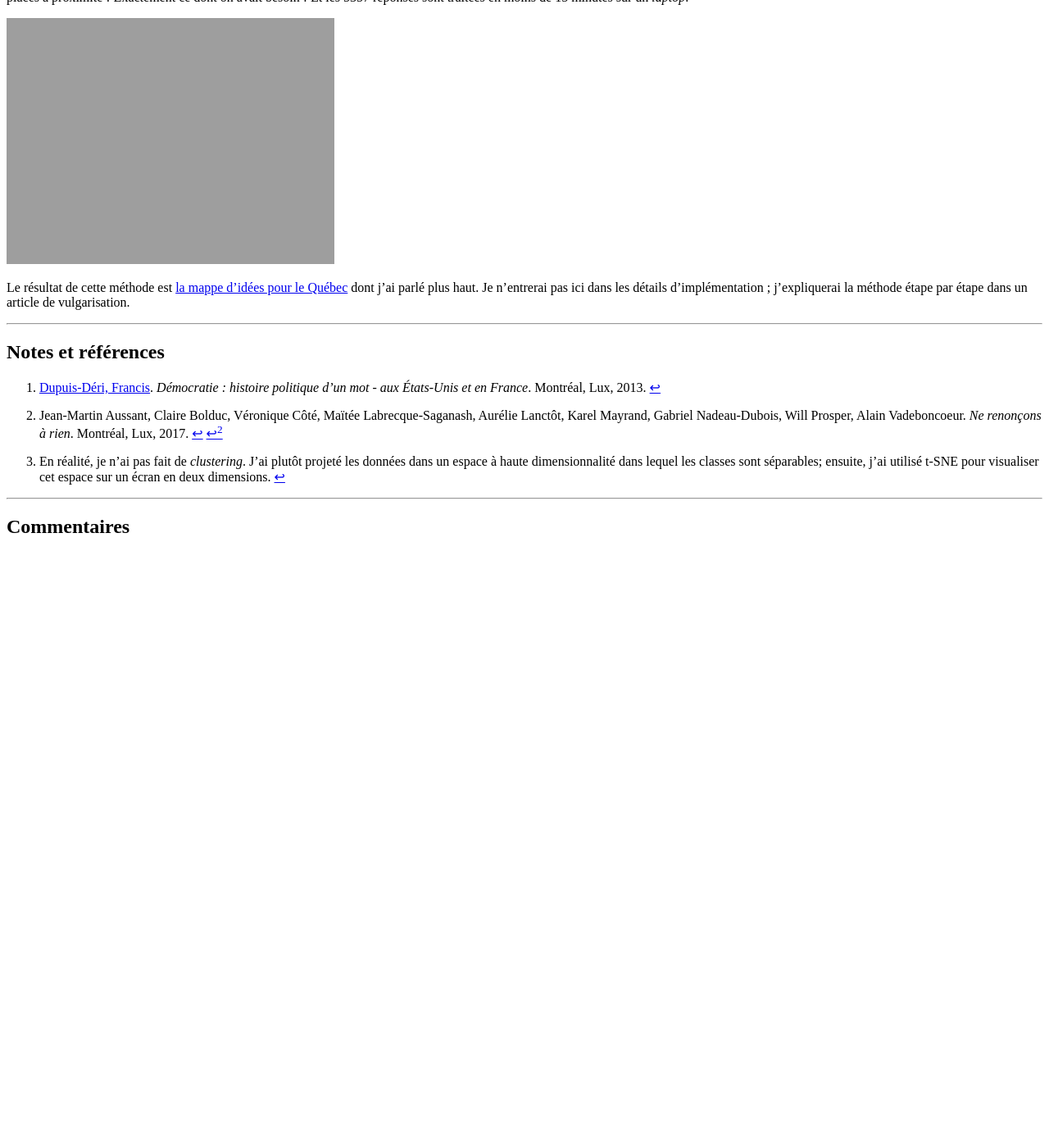
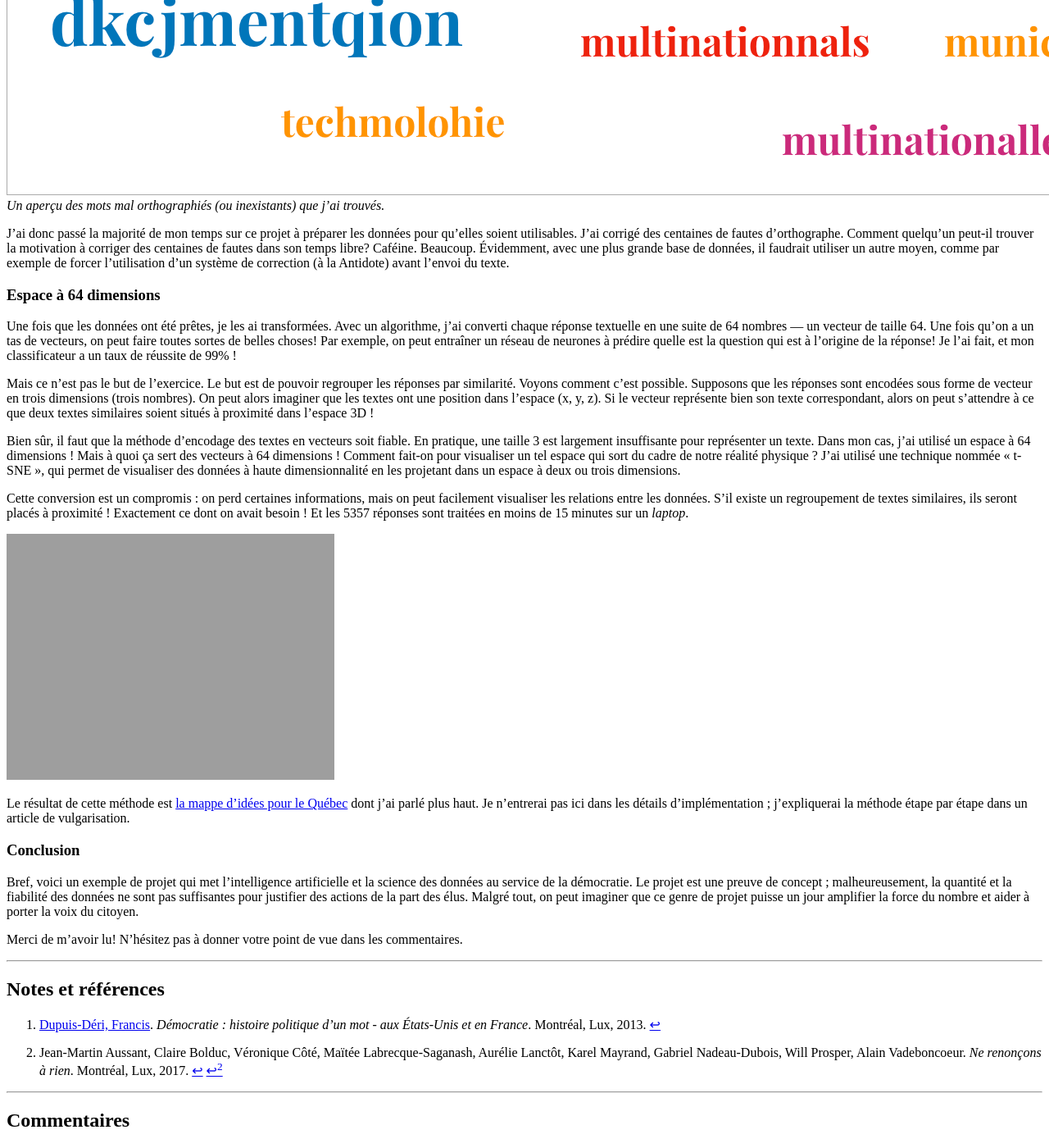
Before and after one commit to lemairecarl/lemairecarl.github.io, a Jekyll site: the page built from _posts/2017-06-07-ia-democratie.md, in a window 1280 px wide and 1400 px high, scrolled down 2689 px. Shown: the whole window at 82% size. Built offline with Jekyll 4.4.1, drawn with Linux system fonts in a browser that asks for light colours; nearby versions of some CDN libraries; before the commit the page ends 3365 px from its top, so only the background shows below that; some of the changed text lies outside the part shown.

Commit message:
Compléter ia democratie

```diff
--- a/_posts/2017-06-07-ia-democratie.md
+++ b/_posts/2017-06-07-ia-democratie.md
@@ -38,11 +38,14 @@ J'ai vu dans cette base de données une opportunité : l'opportunité de faire u
 
 Normalement, pour qu'une idée se rende au gouvernement, elle doit être formulée à un représentant, un député, qui lui se chargera d'amener l'idée plus haut. Maintenant, imaginons un instant que les citoyens puissent formuler leurs idées directement au gouvernement. Le problème, c'est que les décisions qui sont prises touchent des milliers de personnes. Une idée doit concerner un grande nombre de personnes pour être considérée. C'est la force du nombre.
 
+![Hall of Shame]({{ site.url }}/assets/paquet.png)
+_Un paquet d'idées similaires (vraies données de Faut qu'on se parle)._
+
 Mais comment peut-on avoir la force du nombre lorsque tous formulent leur propre opinion librement? Il faut tenter de regrouper les idées en paquets. Une opinion va probablement être partagée par des centaines, voire des milliers de personnes. Si on pouvait prendre la mer d'opinion et la regrouper en paquets, où chaque paquet contient différentes formulations de la même idée, on trouverait la force du nombre tant désirée! Voilà l'objectif que je me suis donné.
 
 ### Diamant brut
 
-J'ai utilisé des techniques de la science des données pour permettre ces regroupements.[^3] Mais la tâche n'a pas été facile : les données de _Faut qu'on se parle_ sont... disons « organiques ». Organiques dans le sens où les gens ont écrit ce qui leur passait par la tête, avec leur propres capacités d'écriture. Cela implique que la base de données contient énormément de fautes de français! Certaines réponses demandaient d'être déchiffrées, et d'autres étaient simplement incompréhensibles.
+J'ai utilisé des techniques de la science des données pour permettre ces regroupements. Mais la tâche n'a pas été facile : les données de _Faut qu'on se parle_ sont... disons « organiques ». Organiques dans le sens où les gens ont écrit ce qui leur passait par la tête, avec leur propres capacités d'écriture. Cela implique que la base de données contient énormément de fautes de français! Certaines réponses demandaient d'être déchiffrées, et d'autres étaient simplement incompréhensibles.
 
 ![Hall of Shame]({{ site.url }}/assets/retroconstruire.png){:style="border: 1px solid #aaa"}
 _Un aperçu des mots mal orthographiés (ou inexistants) que j'ai trouvés._
@@ -63,6 +66,12 @@ Cette conversion est un compromis : on perd certaines informations, mais on peu
 
 Le résultat de cette méthode est [la mappe d'idées pour le Québec](https://lemairecarl.github.io/fautquonseparle/mappe) dont j'ai parlé plus haut. Je n'entrerai pas ici dans les détails d'implémentation ; j'expliquerai la méthode étape par étape dans un article de vulgarisation.
 
+### Conclusion
+
+Bref, voici un exemple de projet qui met l'intelligence artificielle et la science des données au service de la démocratie. Le projet est une preuve de concept ; malheureusement, la quantité et la fiabilité des données ne sont pas suffisantes pour justifier des actions de la part des élus. Malgré tout, on peut imaginer que ce genre de projet puisse un jour amplifier la force du nombre et aider à porter la voix du citoyen.
+
+Merci de m'avoir lu! N'hésitez pas à donner votre point de vue dans les commentaires.
+
 ---
 
 ## Notes et références
@@ -70,5 +79,3 @@ Le résultat de cette méthode est [la mappe d'idées pour le Québec](https://l
 [^1]: [Dupuis-Déri, Francis](https://politique.uqam.ca/corps-professoral/professeurs/162-dupuis-deri-francis.html). _Démocratie : histoire politique d'un mot - aux États-Unis et en France_. Montréal, Lux, 2013.
 
 [^2]: Jean-Martin Aussant, Claire Bolduc, Véronique Côté, Maïtée Labrecque-Saganash, Aurélie Lanctôt, Karel Mayrand, Gabriel Nadeau-Dubois, Will Prosper, Alain Vadeboncoeur. _Ne renonçons à rien_. Montréal, Lux, 2017.
-
-[^3]: En réalité, je n'ai pas fait de _clustering_. J'ai plutôt projeté les données dans un espace à haute dimensionnalité dans lequel les classes sont séparables; ensuite, j'ai utilisé t-SNE pour visualiser cet espace sur un écran en deux dimensions.
```
Also changed, not shown: assets/paquet.png (added).
